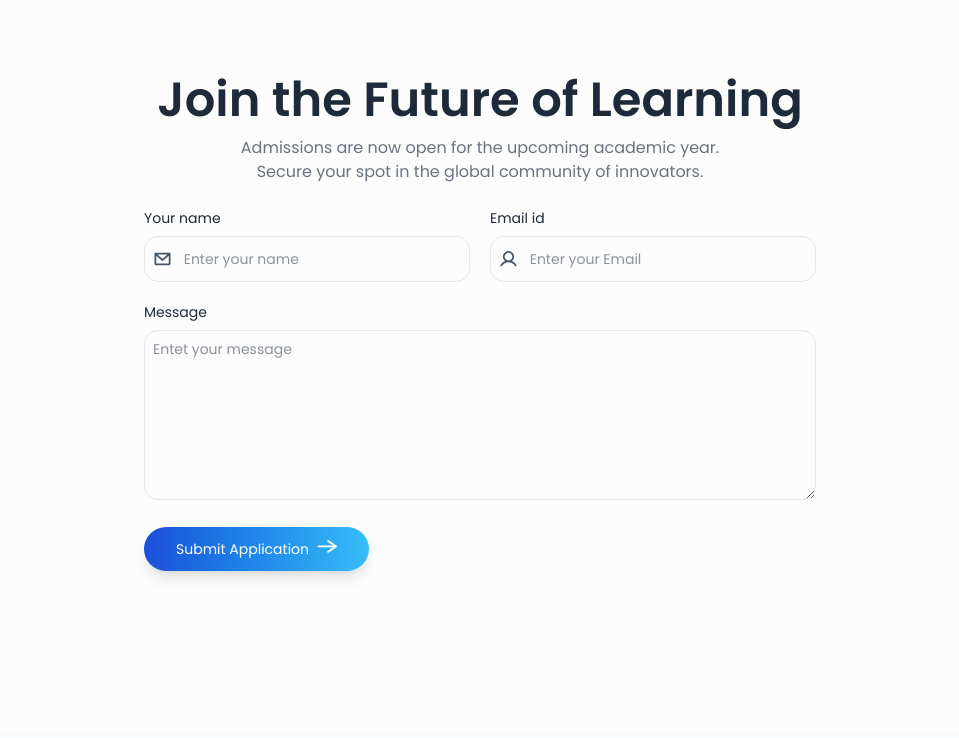
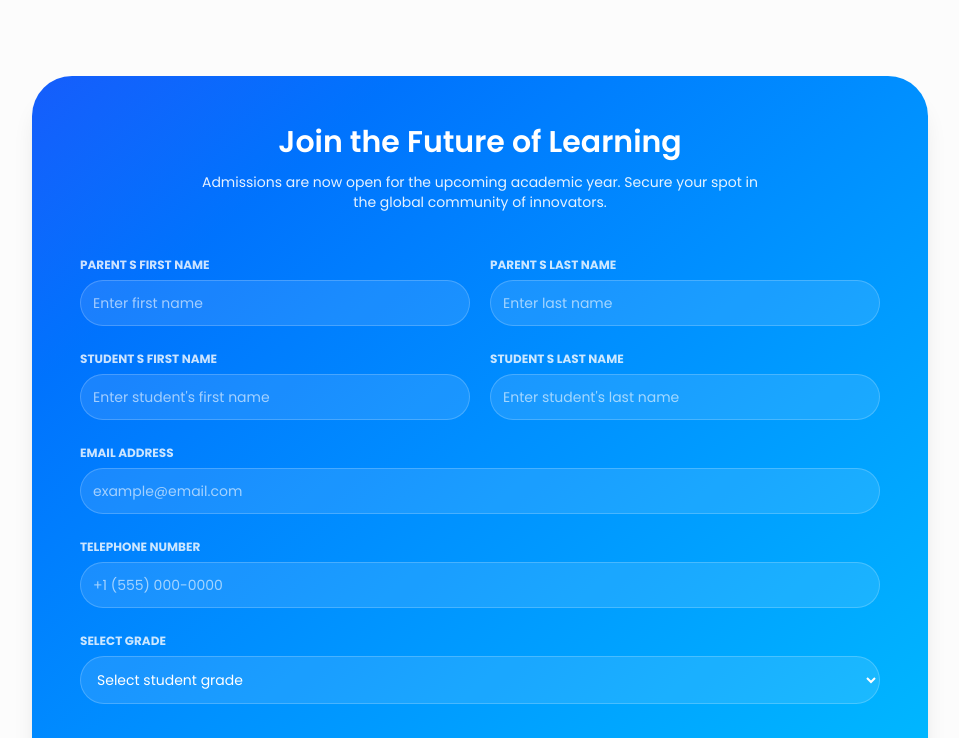
Before and after one commit to nicknasakt7/iSchool-Frontend, a Next.js app: page / in a window 1280 px wide. Shown: the part 1600-2338 px from the top of the page, without its empty margins (160-1119 px from the left). Built offline with nearby package versions, Linux system fonts and the light colour scheme.

Commit message:
feat(home): Implement form

```diff
--- a/src/app/(home)/page.tsx
+++ b/src/app/(home)/page.tsx
@@ -4,6 +4,7 @@ import ContentAcademic from "@/components/content/contentAcademic";
 import ContentPillars from "@/components/content/contentpillars";
 import Footer from "@/components/footer/footer";
 import ContectForm from "@/components/form/contectform";
+import FormRegister from "@/components/form/formregister";
 
 export default function HomePage() {
   return (
@@ -19,7 +20,7 @@ export default function HomePage() {
           {/* content academic */}
           <ContentAcademic/>
           {/* Form contect*/}
-          <ContectForm/>
+          <FormRegister/>
         </div>
         <Footer/>
       </div>
--- a/src/components/footer/footer.tsx
+++ b/src/components/footer/footer.tsx
@@ -1,8 +1,9 @@
 import Image from "next/image";
+import ContectForm from "../form/contectform";
 
 export default function Footer() {
   return (
-    <div className='bg-slate-50 dark:bg-gray-900 pt-25 sm:pt-10 mt-20 sm:mt-40 px-4 sm:px-10 lg:px-24 xl:px-40 pb-20'>
+    <div className='bg-slate-50 dark:bg-gray-900 pt-25 sm:pt-10 mt-20 sm:mt-20 px-4 sm:px-10 lg:px-24 xl:px-40 pb-20'>
       <div className='flex justify-between lg:items-center max-md:flex-col gap-10'>
         <div className='space-y-5 text-sm text-gray-700 dark:text-gray-400'>
           <Image src="/ischool.png" alt="logo" width={40} height={40}/>
@@ -19,8 +20,7 @@ export default function Footer() {
           <h3 className='font-semibold'>Subscribe to our newsletter</h3>
           <p className='text-sm mt-2 mb-6'>The latest news, articles, and resources, sent to your inbox weekly.</p>
           <div className='flex mt-2 mb-6 gap-2'>
-            <input type="email" placeholder='Enter your Email' className='w-full p-3 text-sm outline-none rounded-lg dark:text-gray-200 bg-transparent border border-gray-300 dark:border-gray-500'/>
-            <button type='submit' className='bg-primary text-white rounded-sm px-6 hover:scale-105 duration-500'>Susbcribe</button>
+            <ContectForm/>
           </div>
         </div>
       </div>
--- a/src/components/form/contectform.tsx
+++ b/src/components/form/contectform.tsx
@@ -2,22 +2,6 @@
 
 import Image from "next/image";
 import { toast } from "sonner";
-
-type TitleProps = {
-  title: string;
-  desc: string;
-};
-
-const Title = ({ title, desc }: TitleProps) => {
-  return (
-    <div className="flex flex-col items-center text-center space-y-3">
-      <h2 className="text-3xl sm:text-5xl font-semibold dark:text-white">
-        {title}
-      </h2>
-      <p className="max-w-lg text-gray-500 dark:text-white/75">{desc}</p>
-    </div>
-  );
-};
 
 export default function ContectForm() {
   const handleOnsubmit = async (e: React.FormEvent<HTMLFormElement>) => {
@@ -52,15 +36,9 @@ export default function ContectForm() {
   return (
     <div id="contect">
       <div
-        className="flex flex-col items-center pt-20 gap-6 px-4 sm:px-12 lg:px-24 xl:px-40 text-gray-800 dark:text-white"
+        className="flex flex-col items-center  gap-6  text-gray-800 dark:text-white"
       >
-        <Title
-          title="Join the Future of Learning"
-          desc="Admissions are now open for the upcoming academic year. Secure
-          your spot in the global community of innovators."
-        />
-
-        <form onSubmit={handleOnsubmit} className="grid sm:grid-cols-2 gap-3 sm:gap-5 max-w-2xl w-full">
+        <form onSubmit={handleOnsubmit} className="grid sm:grid-cols-2 gap-1 sm:gap-2 max-w-2xl w-full">
           <div>
             <p className="mb-2 text-sm font-medium">Your name</p>
             <div className="flex flex-cols sm:flex-row border border-gray-200 rounded-xl pl-2 dark:border-gray-600">
@@ -99,7 +77,7 @@ export default function ContectForm() {
             <p className="mb-2 text-sm font-medium">Message</p>
             <textarea
               name="message"
-              rows={8}
+              rows={3}
               placeholder="Entet your message"
               className="text-sm w-full border border-gray-200 rounded-xl pl-2 pt-2 dark:border-gray-600 outline-none"
               required
--- /dev/null
+++ b/src/components/form/formregister.tsx
@@ -0,0 +1,131 @@
+"use client";
+
+import { useForm } from "react-hook-form";
+
+type FormData = {
+  parentFirstName: string;
+  parentLastName: string;
+  studentFirstName: string;
+  studentLastName: string;
+  email: string;
+  phone: string;
+  grade: string;
+};
+
+export default function FormRegister() {
+  const { register, handleSubmit ,reset } = useForm<FormData>();
+
+  const onSubmit = (data: FormData) => {
+    console.log(data);
+    reset()
+  };
+
+  return (
+    <section className="flex justify-center px-4 py-20" id="contect">
+      <div className="w-full max-w-4xl bg-linear-to-br from-blue-600 to-sky-400 rounded-[40px] p-8 sm:p-12 text-white shadow-xl">
+
+        {/* HEADER */}
+        <div className="text-center mb-10">
+          <h2 className="text-2xl sm:text-3xl font-semibold">
+            Join the Future of Learning
+          </h2>
+          <p className="text-sm opacity-90 mt-3 max-w-xl mx-auto">
+            Admissions are now open for the upcoming academic year. Secure your
+            spot in the global community of innovators.
+          </p>
+        </div>
+
+        {/* FORM */}
+        <form
+          onSubmit={handleSubmit(onSubmit)}
+          className="grid grid-cols-1 sm:grid-cols-2 gap-5"
+        >
+          {/* Parent First */}
+          <div>
+            <label className="text-xs opacity-80 font-bold">PARENT S FIRST NAME</label>
+            <input
+              {...register("parentFirstName")}
+              placeholder="Enter first name"
+              className="w-full mt-1 p-3 rounded-full bg-white/10 border border-white/20 placeholder-white/60 outline-none text-sm"
+            />
+          </div>
+
+          {/* Parent Last */}
+          <div>
+            <label className="text-xs opacity-80 font-bold">PARENT S LAST NAME</label>
+            <input
+              {...register("parentLastName")}
+              placeholder="Enter last name"
+              className="w-full mt-1 p-3 rounded-full bg-white/10 border border-white/20 placeholder-white/60 outline-none text-sm"
+            />
+          </div>
+
+          {/* Student First */}
+          <div>
+            <label className="text-xs opacity-80 font-bold">STUDENT S FIRST NAME</label>
+            <input
+              {...register("studentFirstName")}
+              placeholder="Enter student's first name"
+              className="w-full mt-1 p-3 rounded-full bg-white/10 border border-white/20 placeholder-white/60 outline-none text-sm"
+            />
+          </div>
+
+          {/* Student Last */}
+          <div>
+            <label className="text-xs opacity-80 font-bold">STUDENT S LAST NAME</label>
+            <input
+              {...register("studentLastName")}
+              placeholder="Enter student's last name"
+              className="w-full mt-1 p-3 rounded-full bg-white/10 border border-white/20 placeholder-white/60 outline-none text-sm"
+            />
+          </div>
+
+          {/* Email */}
+          <div className="sm:col-span-2">
+            <label className="text-xs opacity-80 font-bold">EMAIL ADDRESS</label>
+            <input
+              {...register("email")}
+              type="email"
+              placeholder="example@email.com"
+              className="w-full mt-1 p-3 rounded-full bg-white/10 border border-white/20 placeholder-white/60 outline-none text-sm"
+            />
+          </div>
+
+          {/* Phone */}
+          <div className="sm:col-span-2">
+            <label className="text-xs opacity-80 font-bold">TELEPHONE NUMBER</label>
+            <input
+              {...register("phone")}
+              placeholder="+1 (555) 000-0000"
+              className="w-full mt-1 p-3 rounded-full bg-white/10 border border-white/20 placeholder-white/60 outline-none text-sm"
+            />
+          </div>
+
+          {/* Grade */}
+          <div className="sm:col-span-2">
+            <label className="text-xs opacity-80 font-bold">SELECT GRADE</label>
+            <select
+              {...register("grade")}
+              className="w-full mt-1 p-3 rounded-full bg-white/10 border border-white/20 text-white outline-none text-sm "
+            >
+              <option value="">Select student grade</option>
+              <option value="grade1">Grade 1</option>
+              <option value="grade2">Grade 2</option>
+              <option value="grade3">Grade 3</option>
+            </select>
+          </div>
+
+          {/* BUTTON */}
+          <div className="sm:col-span-2 mt-4 flex justify-center">
+            <button
+              type="submit"
+              className="bg-white text-blue-600 w-full py-3 rounded-full hover:scale-105 transition font-bold"
+            >
+              SUBMIT APPLICATION
+            </button>
+          </div>
+        </form>
+      </div>
+    </section>
+  );
+}
--- a/src/components/navbar/navbar.tsx
+++ b/src/components/navbar/navbar.tsx
@@ -10,7 +10,8 @@ import { PATH } from "@/constants/path.constant";
 export default function Navbar() {
   const [,setSidsbaropen] = useState(false);
   const path = usePathname();
-  const isLoginPath = path === PATH.LOGIN;
+  const isLoginPath = path === PATH.LOGIN || path === PATH.CONTENT
+
 
   return (
     <nav className="flex justify-between items-center px-4 sm:px-12 lg:px-24 xl:px-40 py-4 sticky top-0 z-20 backdrop-blur-lg font-medium bg-white/50 dark:bg-gray-900/70 ">
@@ -39,7 +40,7 @@ export default function Navbar() {
               href="#contect"
               className=" hover:scale-105"
             >
-              Home
+              Form Regiter
             </a>
             <MdArrowRightAlt />
           </div>
```
